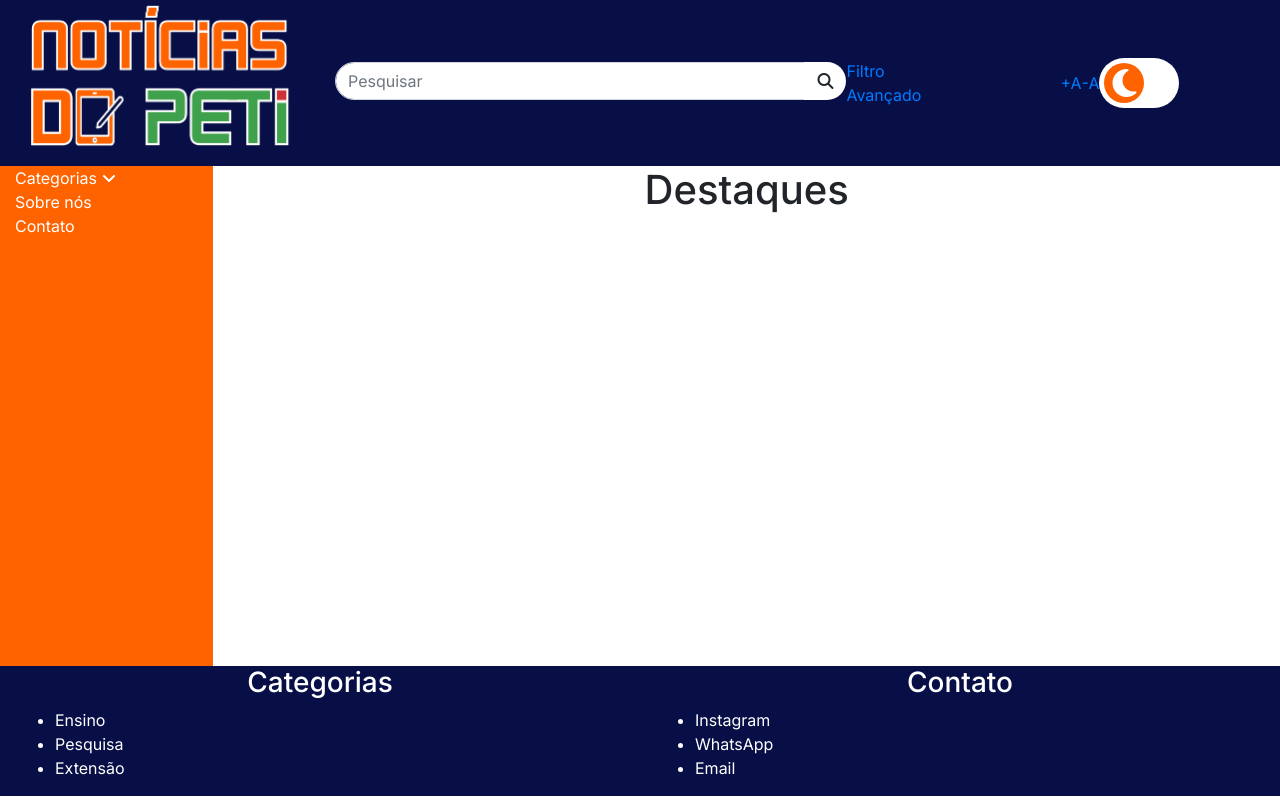
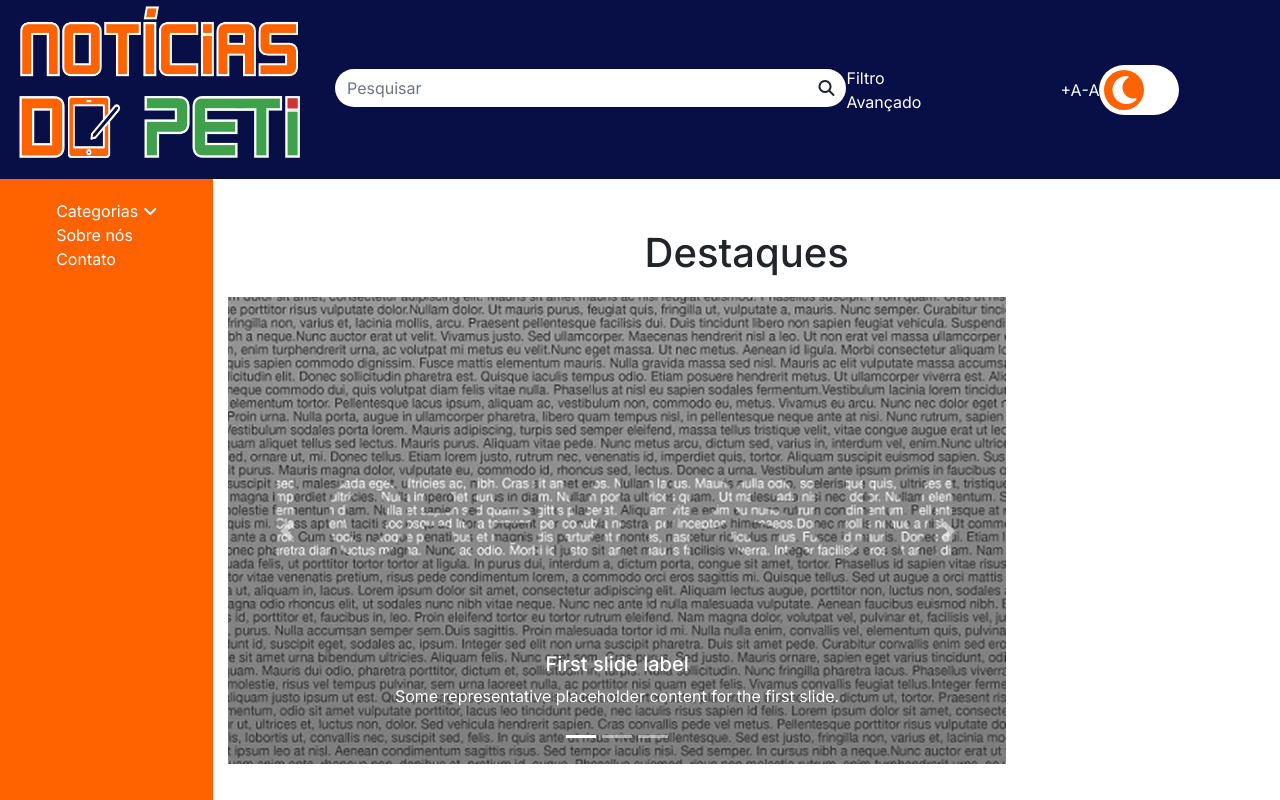
Before and after one commit to JoaoAugusto2020/noticias-do-peti, a plain HTML site: page index.html in a window 1280 px wide. Shown: the top 800 px of the page. Drawn offline with nearby package versions, Linux system fonts and the light colour scheme.

Commit message:
Centralização e Otimização

```diff
--- /dev/null
+++ b/estilos/base.css
@@ -0,0 +1,54 @@
+*,
+*:after,
+*:before {
+    margin: 0;
+    padding: 0;
+    box-sizing: border-box;
+    text-decoration: none;
+}
+body{
+    font-size: 100%;
+    list-style-type: none;
+}
+
+/* Texto */
+.centralizarDiv {
+    display: flex;
+    align-items: center;
+    justify-content: center;
+}
+.desistilizacao {
+    text-decoration: none;
+    background-color: transparent;
+    border: none;
+    margin: 0px;
+    padding: 0px;
+}
+.textoBranco, .linkBrancoAzul, .linkBrancoLaranja {
+    color: white;
+    text-decoration: none;
+}
+.textoPreto, .linkPretoAzul, .linkPretoLaranja {
+    color: black;
+    text-decoration: none;
+}
+.linkBrancoLaranja:hover {
+    color: #080F47;
+    text-decoration: none;
+}
+.linkPretoLaranja:hover {
+    color: #080F47;
+    text-decoration: none;
+}
+.linkBrancoAzul:hover {
+    color: #FF6300;
+    text-decoration: none;
+}
+.linkPretoAzul:hover {
+    color: #FF6300;
+    text-decoration: none;
+}
+.titulo {
+    margin: 50px 0px 20px 0px;
+
+}
--- a/estilos/index.css
+++ b/estilos/index.css
@@ -10,28 +10,35 @@
     color: white;
 }
 #logo {
-    width: 100%;
-    height: 150px;
+    min-height: 50px;
+    max-height: 200px;
+    max-width: 100%;
     object-fit: cover;
 }
+
+
+
 
 /* Pesquisar */
 .inputPesquisar {
     border-radius: 50px;
     border-bottom-right-radius: 0px;
+    border: none;
 }
 .submitPesquisar {
     border-radius: 50px;
     border-bottom-left-radius: 0px;
+    border: none;
     background-color: white;
 }
 
 /* Modo Noturno */
-.ModoNoturno{
+.modoNoturno{
     background-color: white;
     border-radius: 50px;
     width: 80px;
     height: 50px;
+    padding: 0px;
 }
 #btnLua{
     background-color: #FF6300;
@@ -41,7 +48,7 @@
     height: 40px;
     margin-top: 5px;
     margin-left: 5px;
-    transition: 2s;
+    /* transition: 2s; */
 }
 #btnSol{
     background-color: #080F47;
@@ -57,61 +64,46 @@
 
 
 /* Menu */
-#menu {
+#Menu {
     background-color: #FF6300;
     color: white;
-    height: 500px;
+    height: 1500px;
     width: 100%;
+    padding: 20px;
+
+    display: flex;
+    justify-content: center;
+}
+.paginas {
+    position: sticky; /*Não quer funcionar pq o #Menu já está com o flex*/
+    z-index: 1;
+    top: 10px;
+}
+#iconAngleDrop {
+    color: white;
+    float: right;
+    margin-left: 5px;
+    margin-top: 4px;
+    transition: color 0s;
 }
 #dropItens {
-    margin-left: 10px;
+    margin-left: 20px;
     transition: 1s;
     visibility: hidden;
     height: 0px;
     overflow: hidden;
 }
-.dropItem {
+#dropItens a {
     text-decoration: none;
     color: white;
 }
-#iconAngle1 {
-    color: white;
-    float: right;
-    margin-left: 5px;
-    margin-top: 4px;
-    transition-property: color 0s;
-}
-#iconAngle1:hover {
+.dropText:hover, #iconAngleDrop:hover, #dropItens a:hover  {
     color:#080F47;
-    transition-property: color 0s;
+    transition: color 0s;
 }
 
-
-.centralizarDiv {
+#carouselExampleCaptions{
     display: flex;
     align-items: center;
     justify-content: center;
 }
-.desistilizacao {
-    text-decoration: none;
-    background-color: transparent;
-    border: none;
-    margin: 0px;
-    padding: 0px;
-}
-.textoBranco {
-    color: white;
-    text-decoration: none;
-}
-.textoBranco:hover {
-    color: #080F47;
-    text-decoration: none;
-}
-.textoPreto {
-    color: black;
-    text-decoration: none;
-}
-.textoPreto:hover {
-    color: #FF6300;
-    text-decoration: none;
-}
--- a/index.html
+++ b/index.html
@@ -10,21 +10,19 @@
     <script src="https://cdn.jsdelivr.net/npm/jquery@3.5.1/dist/jquery.slim.min.js" integrity="sha384-DfXdz2htPH0lsSSs5nCTpuj/zy4C+OGpamoFVy38MVBnE+IbbVYUew+OrCXaRkfj" crossorigin="anonymous"></script>
     <script src="https://cdn.jsdelivr.net/npm/bootstrap@4.6.2/dist/js/bootstrap.bundle.min.js" integrity="sha384-Fy6S3B9q64WdZWQUiU+q4/2Lc9npb8tCaSX9FK7E8HnRr0Jz8D6OP9dO5Vg3Q9ct" crossorigin="anonymous"></script>
 
-    <!-- CSS -->
+    <!-- CSS e JS Próprio-->
+    <link rel="stylesheet" href="./estilos/base.css">
     <link rel="stylesheet" href="./estilos/index.css">
+    <script type="text/javascript" src="./scripts/index.js"></script>
 
-    <script type="text/javascript" src="./scripts/index.js"> </script>
-
-
-    <!-- Icones Fontawesome -->
+    <!-- Icones da Fontawesome -->
     <script src="https://kit.fontawesome.com/3dd4f91ea1.js" crossorigin="anonymous"></script>
 </head>
 <body>
     <div class="container-fluid">
         <header>
-
             <!-- CABEÇALHO -->
-            <div id="cabecalho" class="row"> <!-- Por algum motivo, o centralizarDiv não vai em tudo se colocar aqui -->
+            <div id="cabecalho" class="row">
 
                 <!-- Logo -->
                 <div class="col-3 centralizarDiv">
@@ -41,16 +39,16 @@
                         </div>
                     </div>
 
-                    <a href="#">Filtro Avançado</a>
+                    <a class="linkBrancoAzul" href="#">Filtro Avançado</a>
 
                 </div>
 
                 <!-- Assesibilidade -->
                 <div class="col-3 centralizarDiv">
-                    <a href="">+A</a>
-                    <a href="">-A</a>
+                    <a class="linkBrancoAzul" href="#">+A</a>
+                    <a class="linkBrancoAzul" href="#">-A</a>
 
-                    <div class="ModoNoturno">
+                    <div class="modoNoturno">
                         <button id="btnLua" value="1" onclick="trocarBtn(1)">
                             <i class="fa-solid fa-moon fa-2xl" style="color: #ffffff;"></i>
                         </button>
@@ -61,7 +59,6 @@
                 </div>
 
             </div>
-
         </header>
 
 
@@ -69,28 +66,68 @@
             <div class="row">
 
                 <!-- Menu -->
-                <div id="menu" class="col-2">
+                <div id="Menu" class="col-2">
 
-                    <button class="desistilizacao textoBranco" type="button" onclick="dropdownList(1)">Categorias
-                        <i id="iconAngle1" class="fa-sharp fa-solid fa-angle-down"></i>
-                    </button><br>
-                    <div id="dropItens">
-                        <a class="dropItem textoBranco" href="#">Ensino</a><br>
-                        <a class="dropItem textoBranco" href="#">Pesquisa</a><br>
-                        <a class="dropItem textoBranco" href="#">Extensão</a><br>
+                    <div class="paginas">
+                        <button class="dropText desistilizacao textoBranco" type="button" onclick="dropdownList(1)">Categorias
+                            <i id="iconAngleDrop" class="fa-sharp fa-solid fa-angle-down"></i>
+                        </button><br>
+                        <div id="dropItens">
+                            <a class="linkBrancoLaranja" href="#">Ensino</a><br>
+                            <a class="linkBrancoLaranja" href="#">Pesquisa</a><br>
+                            <a class="linkBrancoLaranja" href="#">Extensão</a><br>
+                        </div>
+
+                        <a class="linkBrancoLaranja" href="#">Sobre nós</a><br>
+
+                        <a class="linkBrancoLaranja" href="#">Contato</a>
                     </div>
-
-                    <a class="textoBranco" href="#">Sobre nós</a><br>
-
-                    <a class="textoBranco" href="#">Contato</a>
-
-
 
                 </div>
 
                 <!-- Conteúdo -->
                 <div class="col">
-                    <h1 class="centralizarDiv">Destaques</h1>
+                    <h1 class="titulo centralizarDiv">Destaques</h1>
+
+                    <div id="carouselExampleCaptions" class="carousel slide" data-ride="carousel-sm" style="width: 75%;">
+                        <ol class="carousel-indicators">
+                          <li data-target="#carouselExampleCaptions" data-slide-to="0" class="active"></li>
+                          <li data-target="#carouselExampleCaptions" data-slide-to="1"></li>
+                          <li data-target="#carouselExampleCaptions" data-slide-to="2"></li>
+                        </ol>
+                        <div class="carousel-inner">
+                            <div class="carousel-item active">
+                                <img src="./imagens/lorem-ipsum.jpg" class="d-block w-100" alt="...">
+                                <div class="carousel-caption d-none d-md-block">
+                                    <h5>First slide label</h5>
+                                    <p>Some representative placeholder content for the first slide.</p>
+                                </div>
+                            </div>
+                            <div class="carousel-item">
+                                <img src="./imagens/lorem-ipsum.jpg" class="d-block w-100" alt="...">
+                                <div class="carousel-caption d-none d-md-block">
+                                    <h5>Second slide label</h5>
+                                    <p>Some representative placeholder content for the second slide.</p>
+                                </div>
+                            </div>
+                            <div class="carousel-item">
+                                <img src="./imagens/lorem-ipsum.jpg" class="d-block w-100" alt="...">
+                                <div class="carousel-caption d-none d-md-block">
+                                    <h5>Third slide label</h5>
+                                    <p>Some representative placeholder content for the third slide.</p>
+                                </div>
+                            </div>
+                        </div>
+                        <button class="carousel-control-prev" type="button" data-target="#carouselExampleCaptions" data-slide="prev">
+                            <span class="carousel-control-prev-icon" aria-hidden="true"></span>
+                            <span class="sr-only">Previous</span>
+                        </button>
+                        <button class="carousel-control-next" type="button" data-target="#carouselExampleCaptions" data-slide="next">
+                            <span class="carousel-control-next-icon" aria-hidden="true"></span>
+                            <span class="sr-only">Next</span>
+                        </button>
+                    </div>
+
 
                 </div>
             </div>
--- a/scripts/index.js
+++ b/scripts/index.js
@@ -1,7 +1,5 @@
-//Recebe qual valor que está no input radio
+//MODO NOTURNO
 function trocarBtn(val){
-
-    //Relativamente esconde um form e mostrando outro inversamente
     if(val==1){
         document.getElementById('btnLua').style.display='none';
         document.getElementById('btnSol').style.display='block';
@@ -18,22 +16,22 @@ function trocarBtn(val){
     }
 }
 
-var cont = 0;
+//DROPTEXT
+var cont2 = 0;
 function dropdownList(valor){
-    cont+=valor;
+    cont2+=valor;
 
-    if (cont%2==0) {
+    if (cont2%2==0) {
         document.getElementById('dropItens').style.visibility='hidden';
         document.getElementById('dropItens').style.height='0px';
 
-        document.getElementById('iconAngle1').style.transform='rotate(00deg)';
-        document.getElementById('iconAngle1').style.transition='0.2s';
-
+        document.getElementById('iconAngleDrop').style.transform='rotate(00deg)';
+        document.getElementById('iconAngleDrop').style.transition='0.2s';
     }else{
         document.getElementById('dropItens').style.visibility='visible';
         document.getElementById('dropItens').style.height='80px';
 
-        document.getElementById('iconAngle1').style.transform='rotate(-90deg)';
-        document.getElementById('iconAngle1').style.transition='0.2s';
+        document.getElementById('iconAngleDrop').style.transform='rotate(-90deg)';
+        document.getElementById('iconAngleDrop').style.transition='0.2s';
     }
 }
```
Also changed, not shown: imagens/lorem-ipsum.jpg (added), scripts/base.js (added).
